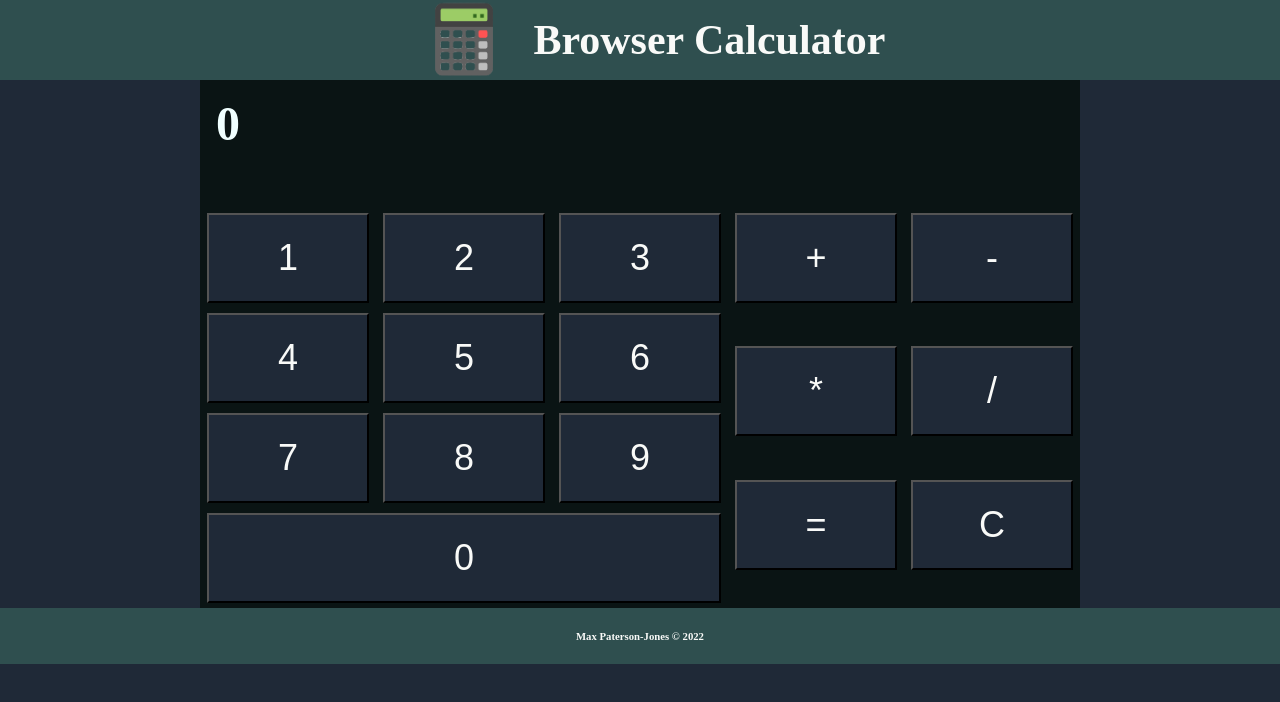
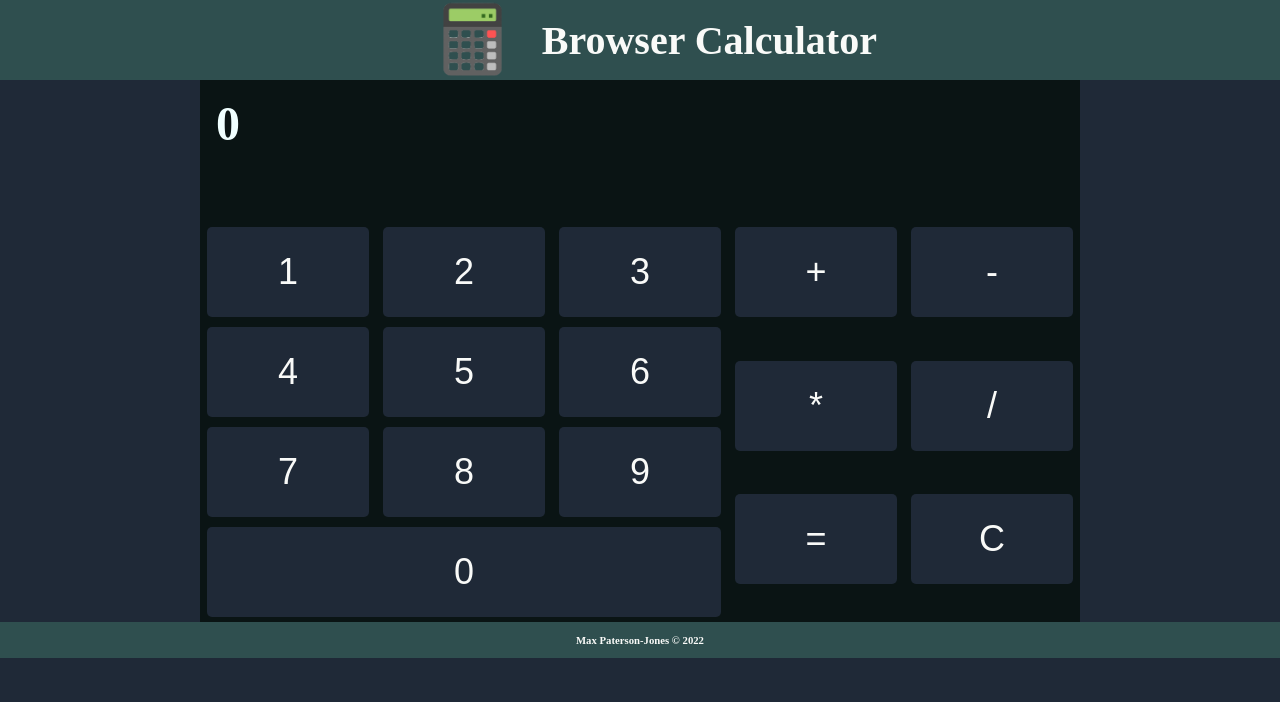
Before and after one commit to Wabzab/Final-JS, a plain HTML site: page index.html in a window 1280 px wide. Drawn offline with Linux system fonts and the light colour scheme.

Commit message:
Edit styles

```diff
--- a/style.css
+++ b/style.css
@@ -29,7 +29,7 @@ header {
 }
 
 h2 {
-    font-size: 42px;
+    font-size: 40px;
 }
 
 img {
@@ -40,6 +40,7 @@ main {
     background-color: var(--background-dark);
     width: 55em;
     height: 100%;
+    flex: 1;
     display: flex;
     flex-direction: column;
 }
@@ -56,12 +57,12 @@ main {
 .output {
     text-align: left;
     margin: 0em 0em;
-    height: 2em;
+    height: 2.3em;
     width: 100%;
     font-size: 48px;
     color: azure;
     word-wrap: break-word;
-
+    overflow: auto;
 }
 
 .buttons-container {
@@ -90,13 +91,19 @@ main {
     margin: 5px 7px;
     font-size: 36px;
     flex: 1 1 30%;
+    border-style: none;
+    border-radius: 5px;
     color: var(--text-light);
     background-color: var(--background-mid);
 }
 
+.button:hover {
+    background-color: var(--background-light);
+}
+
 footer {
     background-color: darkslategray;
-    height: 7vh;
+    height: 4.5vh;
     width: 100%;
     display: flex;
     justify-content: center;
```
